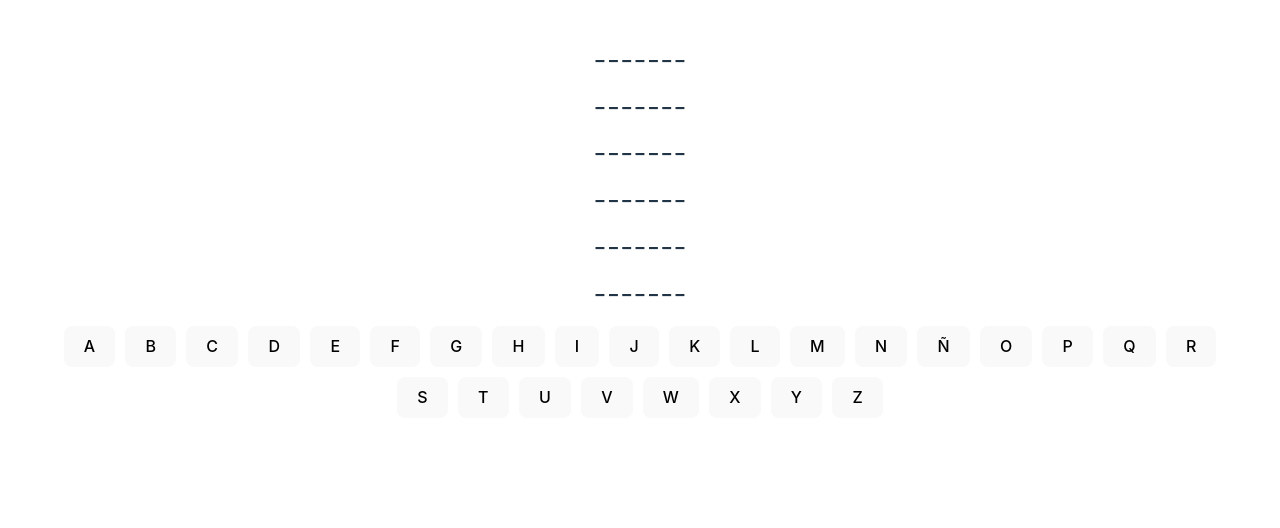
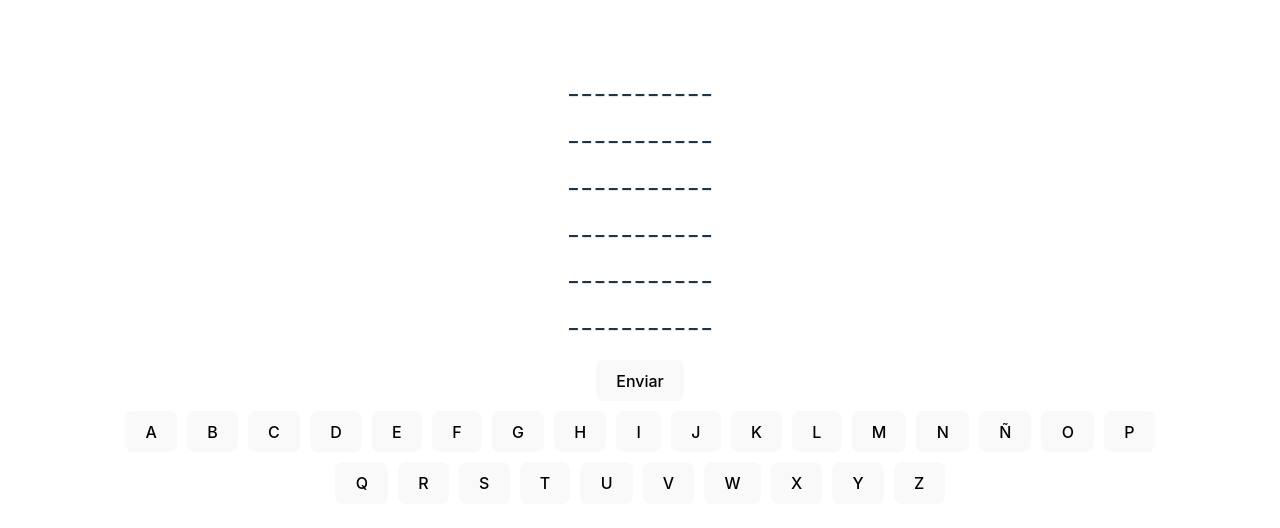
Before and after one commit to josueruizv/juego-palabras, a React (Vite) app: page / in a window 1280 px wide. Shown: the part 178-706 px from the top of the page. Built offline with nearby package versions, Linux system fonts and the light colour scheme.

Commit message:
Se comienza a programar la lógica del juego

```diff
--- a/src/App.tsx
+++ b/src/App.tsx
@@ -1,22 +1,49 @@
+import { useState } from 'react';
+
 import { letters } from './helpers/letters';
 import './App.css';
 
 function App() {
 
+  const [word] = useState('COMPUTADORA');
+  const [hiddenWord] = useState('_ '.repeat(word.length));
+
+  const [ attempts, setAttempts ] = useState(0);
+
+  const pushLetter = (letter: string) => {
+    console.log(letter);
+  }
+
+  const checkWord = ( word: string) => {
+    console.log(word);
+    setAttempts( Math.min( attempts + 1, 6));
+  }
+
   return (
     <div className="App">
       {/* Cuadro */}
-      <h3>_ _ _ _ _ _ _</h3>
-      <h3>_ _ _ _ _ _ _</h3>
-      <h3>_ _ _ _ _ _ _</h3>
-      <h3>_ _ _ _ _ _ _</h3>
-      <h3>_ _ _ _ _ _ _</h3>
-      <h3>_ _ _ _ _ _ _</h3>
+      <h3>{ hiddenWord }</h3>
+      <h3>{ hiddenWord }</h3>
+      <h3>{ hiddenWord }</h3>
+      <h3>{ hiddenWord }</h3>
+      <h3>{ hiddenWord }</h3>
+      <h3>{ hiddenWord }</h3>
+
+      {/* Botón enviar */}
+      <button
+        onClick = { () => checkWord('hola mundo') }>
+        Enviar
+      </button>
+      <br />
 
       {/* Botones de letras */}
       {
         letters.map( (letter) => (
-          <button key={ letter }>{ letter }</button>
+          <button
+            onClick={ () => pushLetter(letter) }
+            key={ letter }>
+            { letter }
+          </button>
         ))
       }
     </div>
--- a/src/index.css
+++ b/src/index.css
@@ -23,7 +23,7 @@ a:hover {
 }
 
 body {
-  margin: 0;
+  margin: 60px;
   display: flex;
   place-items: center;
   min-width: 320px;
```
